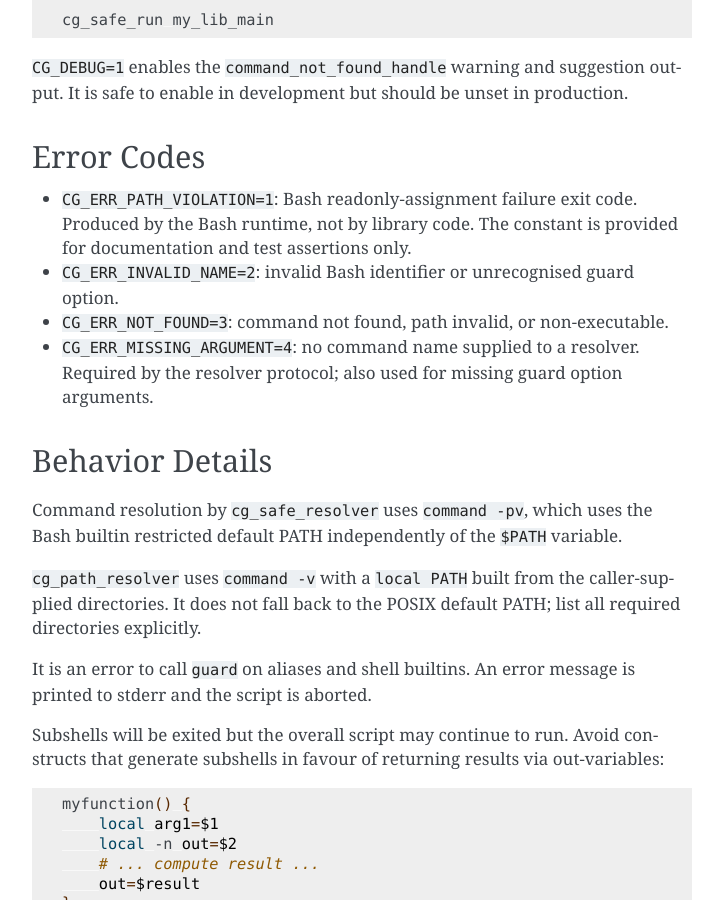
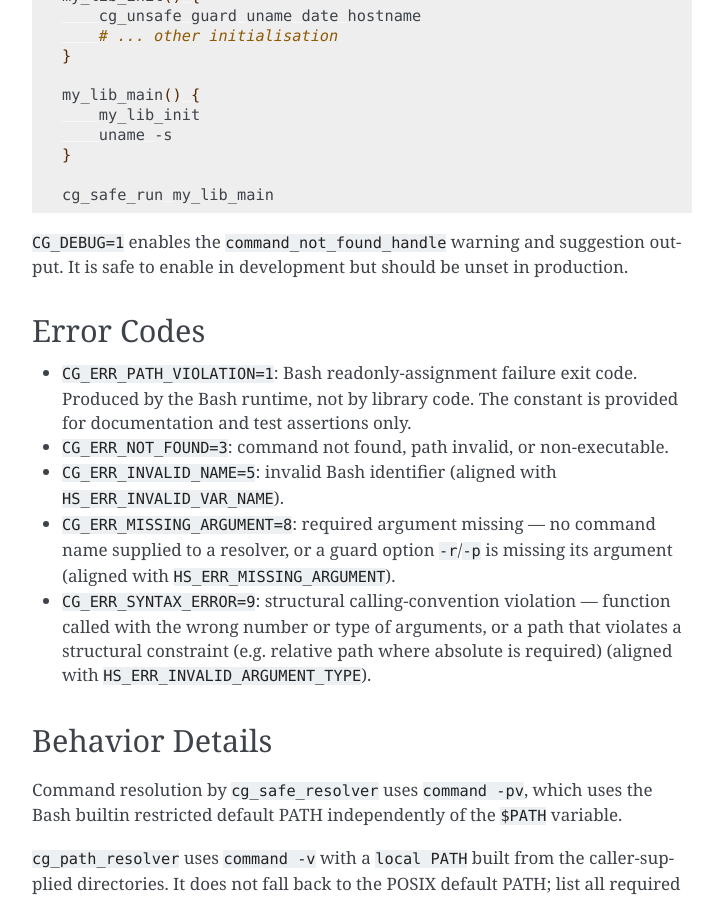
Before and after one commit to CriticalOptimisation/bash-deploy-libs, a Sphinx documentation site: the page built from docs/libraries/command_guard.rst, in a window 1280 px wide and 900 px high, scrolled down 6099 px. Shown: the whole window, without its empty margins (388-1111 px from the left). Built offline with Sphinx 7.4.7, drawn with Linux system fonts in a browser that asks for light colours; some of the changed text lies outside the part shown.

Commit message:
fix(command_guard): add CG_ERR_SYNTAX_ERROR; align codes with handle_state; fix discriminability
Add CG_ERR_SYNTAX_ERROR=9 for structural calling-convention violations.
Renumber CG_ERR_INVALID_NAME 2→5 (aligned with HS_ERR_INVALID_VAR_NAME=5)
and CG_ERR_MISSING_ARGUMENT 4→8 (aligned with HS_ERR_MISSING_ARGUMENT=8).

Discriminability fixes (two distinct conditions previously shared one code):
- cg_safe_resolver $#>1: CG_ERR_INVALID_NAME → CG_ERR_SYNTAX_ERROR
- cg_path_resolver bare positional: CG_ERR_NOT_FOUND → CG_ERR_SYNTAX_ERROR + message
- guard ':)' (option missing arg): CG_ERR_INVALID_NAME → CG_ERR_MISSING_ARGUMENT
- guard relative rhs path: CG_ERR_NOT_FOUND → CG_ERR_SYNTAX_ERROR

Co-Authored-By: Claude Sonnet 4.6 <noreply@anthropic.com>

```diff
--- a/docs/libraries/command_guard.rst
+++ b/docs/libraries/command_guard.rst
@@ -103,8 +103,13 @@ full path.
 - Returns:
 
   - ``0`` on success, including when zero tokens are provided (with optional warning).
-  - ``CG_ERR_INVALID_NAME`` when an option or identifier is invalid.
-  - ``CG_ERR_NOT_FOUND`` when a command cannot be resolved or a path is invalid.
+  - ``CG_ERR_INVALID_NAME`` when a token contains an invalid Bash identifier.
+  - ``CG_ERR_MISSING_ARGUMENT`` when a guard option (``-r`` or ``-p``) is
+    present but its required argument is missing.
+  - ``CG_ERR_NOT_FOUND`` when a command cannot be resolved or a path is
+    invalid or non-executable.
+  - ``CG_ERR_SYNTAX_ERROR`` when a relative path is used in the ``fname=rhs``
+    form (absolute path required).
 
 - Validation is all-or-nothing: no wrapper functions are created unless every
   token passes validation.
@@ -158,7 +163,7 @@ options; pass all arguments directly to ``guard``.
 - Returns ``CG_ERR_NOT_FOUND`` on failure (also prints the raw ``command -pv``
   output, which may be ``exec`` for builtins or ``alias …`` for aliases; guard
   uses this to produce specific diagnostics).
-- Returns ``CG_ERR_INVALID_NAME`` with a diagnostic message when called with
+- Returns ``CG_ERR_SYNTAX_ERROR`` with a diagnostic message when called with
   more than one argument (structural misuse; guard never passes options to this
   resolver).
 - Returns ``CG_ERR_MISSING_ARGUMENT`` when called with no arguments.
@@ -179,8 +184,11 @@ of the POSIX default PATH.
 - Builds a ``local PATH`` from the accumulated directories, then uses
   ``command -v`` to resolve the command.
 - Returns ``0`` and prints the absolute path on success.
-- Returns ``CG_ERR_NOT_FOUND`` on failure or when an unexpected positional
-  argument precedes the command name.
+- Returns ``CG_ERR_NOT_FOUND`` on failure (command not resolved in the given
+  directories).
+- Returns ``CG_ERR_SYNTAX_ERROR`` with a diagnostic message when an unexpected
+  token appears before the command name (positional paths without ``-d`` are
+  not accepted).
 - Returns ``CG_ERR_MISSING_ARGUMENT`` when called with no command name.
 
 Example — guard a snap binary:
@@ -300,10 +308,16 @@ Error Codes
 - ``CG_ERR_PATH_VIOLATION=1``: Bash readonly-assignment failure exit code.
   Produced by the Bash runtime, not by library code. The constant is provided
   for documentation and test assertions only.
-- ``CG_ERR_INVALID_NAME=2``: invalid Bash identifier or unrecognised guard option.
 - ``CG_ERR_NOT_FOUND=3``: command not found, path invalid, or non-executable.
-- ``CG_ERR_MISSING_ARGUMENT=4``: no command name supplied to a resolver. Required
-  by the resolver protocol; also used for missing guard option arguments.
+- ``CG_ERR_INVALID_NAME=5``: invalid Bash identifier (aligned with
+  ``HS_ERR_INVALID_VAR_NAME``).
+- ``CG_ERR_MISSING_ARGUMENT=8``: required argument missing — no command name
+  supplied to a resolver, or a guard option ``-r``/``-p`` is missing its
+  argument (aligned with ``HS_ERR_MISSING_ARGUMENT``).
+- ``CG_ERR_SYNTAX_ERROR=9``: structural calling-convention violation — function
+  called with the wrong number or type of arguments, or a path that violates a
+  structural constraint (e.g. relative path where absolute is required) (aligned
+  with ``HS_ERR_INVALID_ARGUMENT_TYPE``).
 
 Behavior Details
 ----------------
```
Also changed, not shown: 2 other files.
